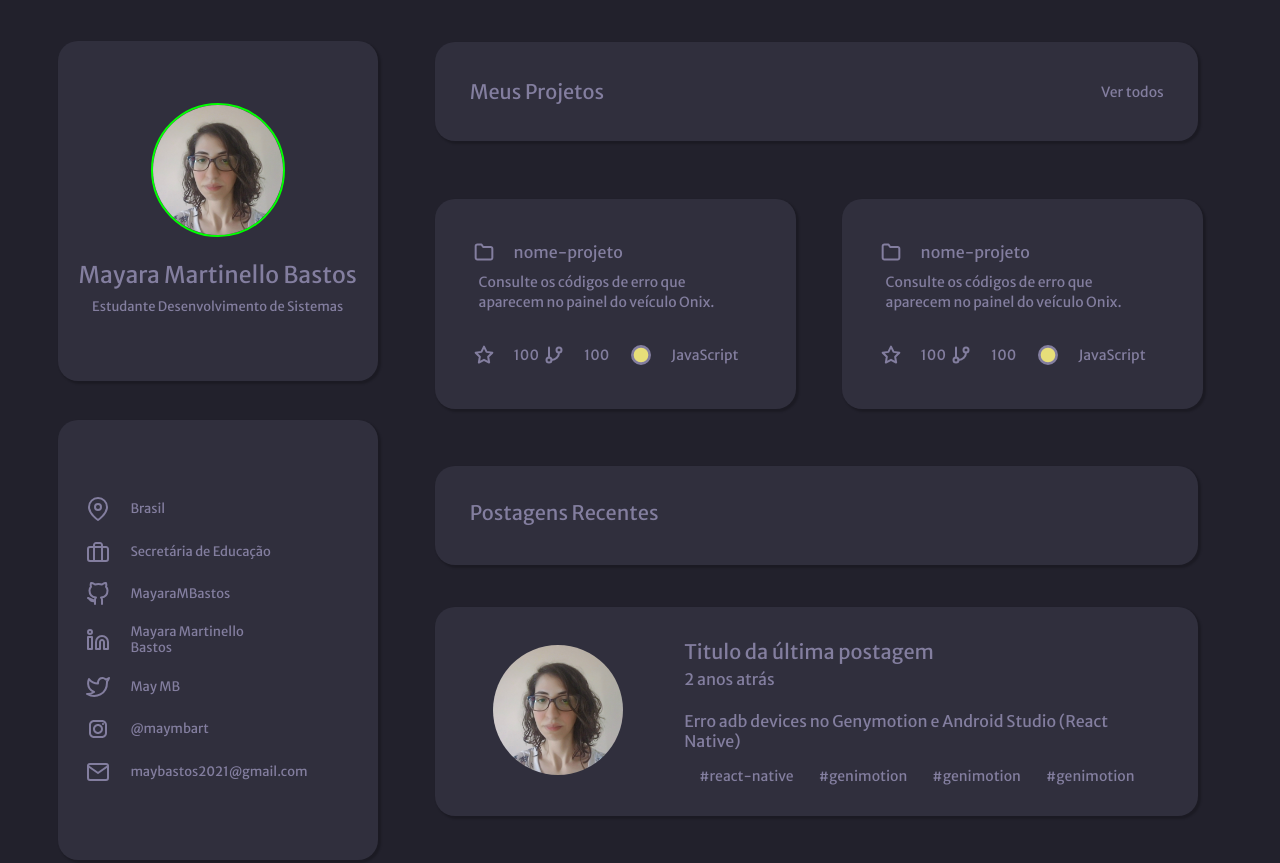
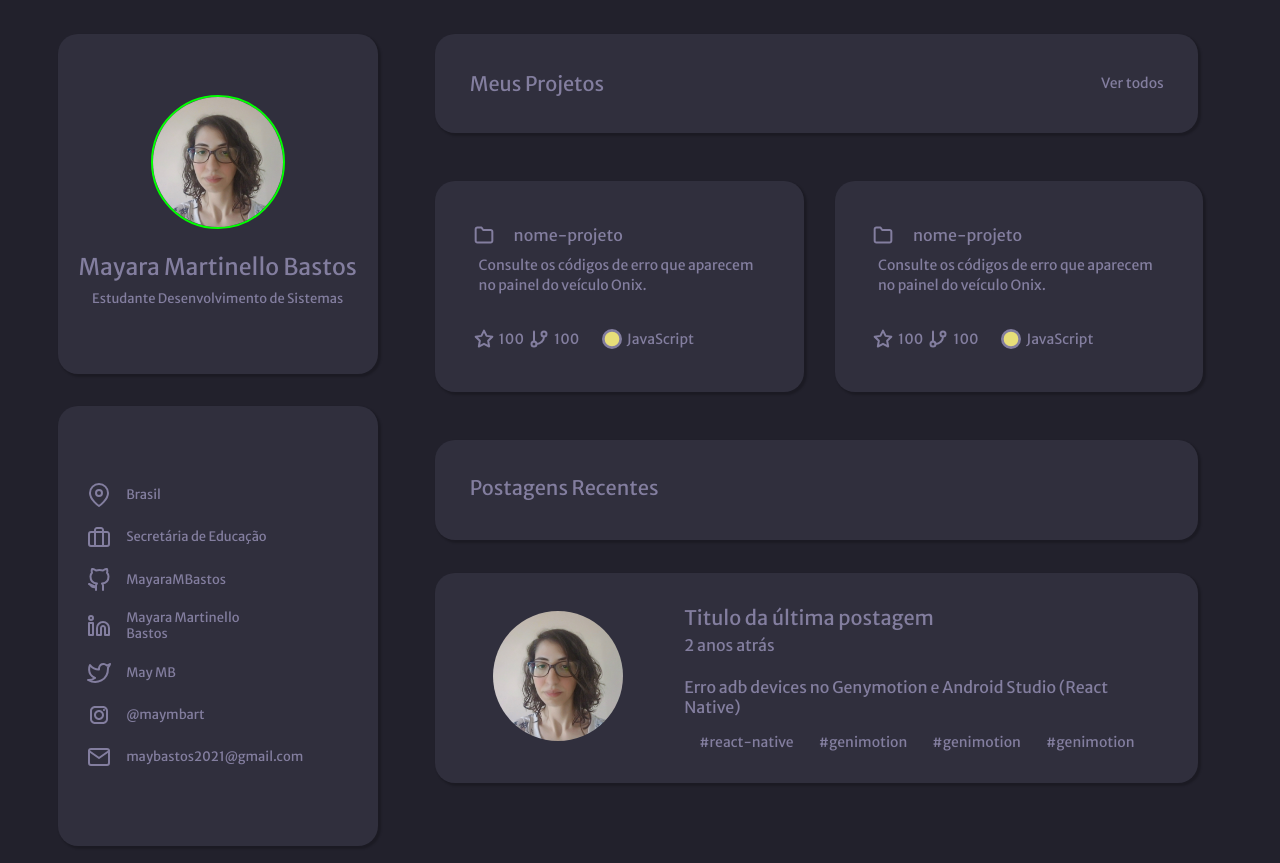
Before and after one commit to MayaraMBastos/projetoPortfolio, a plain HTML site: page index.html in a window 1280 px wide. Shown: the top 863 px of the page. Drawn offline with Linux system fonts and the light colour scheme; files whose address does not match are found by name.

Commit message:
Revisão css e margins

```diff
--- a/style.css
+++ b/style.css
@@ -16,7 +16,8 @@ html {
 }
 
 #card-direita,
-#card-esquerda, #card-foto,
+#card-esquerda,
+#card-foto,
 .projetos-recentes1,
 .projetos-recentes2 {
   background-color: var(--bg-cards);
@@ -26,14 +27,14 @@ html {
 
 #card-direita,
 #card-esquerda {
-  margin: 5% 0% 5% 0%; /*20px*/
+  margin: 4% 0% 4% 0%; /*20px*/
 }
 
-.caixa-lateral-esquerda #card-esquerda{
-  padding: 5%
+.caixa-lateral-esquerda #card-esquerda {
+  padding: 5%;
 }
 
-.caixa-main #card-direita{
+.caixa-main #card-direita {
   padding: 3.5%;
 }
 
@@ -153,10 +154,10 @@ aside {
 .caixa-lateral-esquerda,
 #card-esquerda {
   box-sizing: border-box;
-  margin: 5%;
+  margin: 3%;
 }
 
-.caixa-lateral-esquerda{
+.caixa-lateral-esquerda {
   display: flex;
   flex-direction: column;
   align-items: center;
@@ -167,15 +168,24 @@ ul {
   list-style: none;
   padding: 0px;
 }
+
+/*Comprimento dos cards da esquerda*/
+.perfil-topo-esquerda,
+.links-redes-esquerda,
+.tecnologias-esquerda,
+.experiencias-esquerda,
+.educacao-esquerda {
+  width: 25vw;
+  min-width: 295px;
+}
+
 /*----------------------------------------Card Perfil---------------------------------------*/
 .perfil-topo-esquerda {
   display: flex;
   align-items: center;
   justify-content: center;
   flex-direction: column;
-  width: 25vw;
   height: 30vh;
-  min-width: 295px;
   min-height: 340px;
 }
 
@@ -191,18 +201,16 @@ ul {
   border: 2px solid #00ff00;
 }
 
-#card-foto{
+#card-foto {
   margin: 5%;
 }
 
 /*-----------------------------------------Card Redes-----------------------------------------*/
 .links-redes-esquerda {
-  width: 25vw;
   height: 55vh;
-  min-width: 295px;
   min-height: 360px;
   display: flex;
-    align-items: center;
+  align-items: center;
 }
 
 .redes-ul {
@@ -217,7 +225,7 @@ ul {
 }
 
 .redes-img {
-  padding-right: 20px;
+  padding-right: 8%;
   width: 24px;
   height: 24px;
 }
@@ -226,9 +234,9 @@ ul {
 
 .tecnologias-esquerda {
   box-sizing: border-box;
-  width: 25vw;
+
   height: 30vh;
-  min-width: 295px;
+
   min-height: 250px;
   padding: 8% 0% 5% 0%;
 }
@@ -261,9 +269,9 @@ ul {
 
 .experiencias-esquerda {
   box-sizing: border-box;
-  width: 25vw;
+
   height: 60vh;
-  min-width: 295px;
+
   min-height: 450px;
 }
 
@@ -287,9 +295,9 @@ ul {
 
 .educacao-esquerda {
   box-sizing: border-box;
-  width: 25vw;
+
   height: 60vh;
-  min-width: 295px;
+
   min-height: 450px;
 }
 
@@ -323,7 +331,6 @@ main {
 
 /*------------------------------Card Meus Projetos------------------------------*/
 .meus-projetos-direita {
-  grid-area: meusprojetos;
   display: flex;
   flex-direction: row;
   align-items: center;
@@ -352,25 +359,26 @@ main {
 
 /*-------------------------------Cards projetos recentes -------------------------------*/
 .projetos-recentes1 {
-  grid-area: projeto1;
   width: 50vw;
   min-width: 250px;
   padding: 5%;
-  margin-right: 3%;
+  margin-right: 2%;
 }
 
 .projetos-recentes2 {
-  grid-area: projeto2;
   width: 50vw;
   min-width: 250px;
   padding: 5%;
-  margin-left: 3%;
+  margin-left: 2%;
 }
 
 .git-img,
 .pasta-img {
   width: 20px;
   height: 20px;
+}
+
+.pasta-img {
   margin-right: 15px;
 }
 
@@ -402,7 +410,6 @@ main {
 /*--------------------------Card Postagens Recentes--------------------------*/
 
 .posts-recentes-direita {
-  grid-area: recente;
   width: 55vw;
   height: 5vh;
   min-width: 600px;
@@ -412,7 +419,6 @@ main {
 /*-------------------------------Card Postagem-------------------------------*/
 
 .postagem-direita {
-  grid-area: post;
   display: flex;
   flex-direction: row;
   align-items: center;
```
